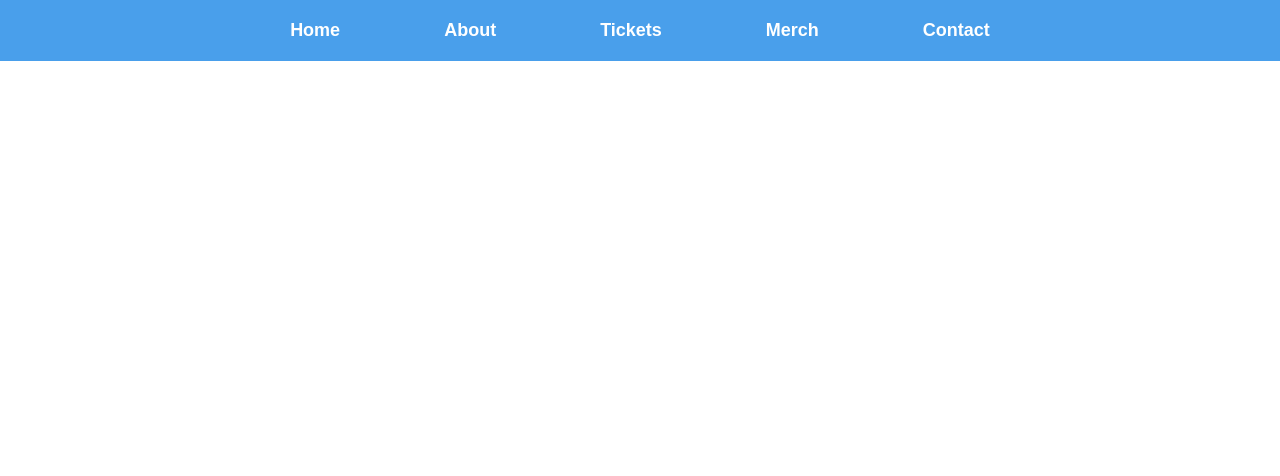
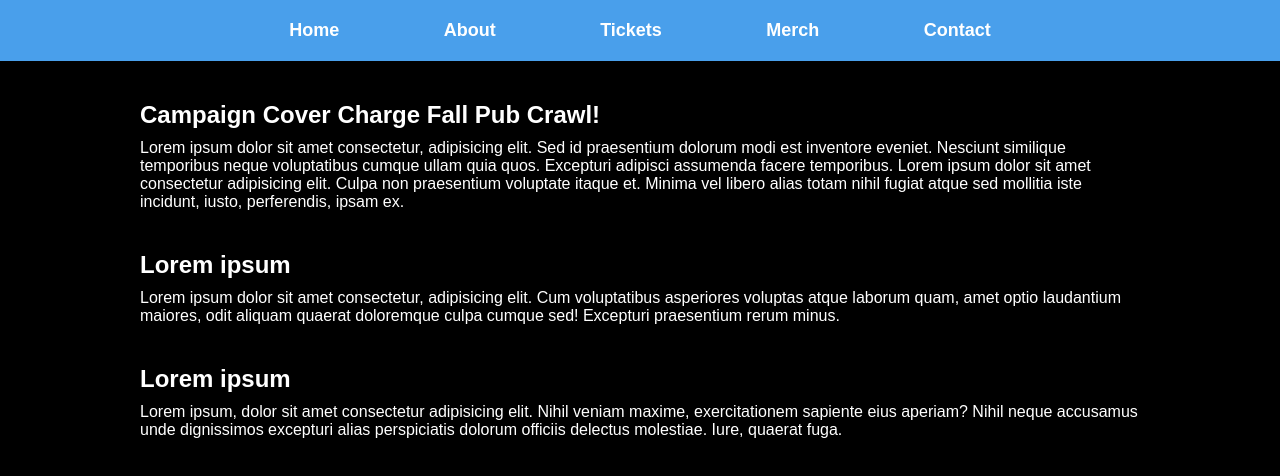
Before and after one commit to cwaycarter/assignment4, a plain HTML site: page index.html in a window 1280 px wide. Drawn offline with Linux system fonts and the light colour scheme.

Commit message:
Added styling to body, main, and headings

```diff
--- a/css/styles.css
+++ b/css/styles.css
@@ -13,9 +13,14 @@ Universal Styling
     border: 0;
 }
 
+body {
+    font-family: sans-serif;
+    color: white;
+    background: black;
+}
+
 header {
     background: #499feb;
-    color: white;
     padding: 20px;
     text-align: center;
 }
@@ -23,7 +28,6 @@ header {
 header a {
     color: white;
     text-decoration: none;
-    font-family: sans-serif;
     font-weight: bold;
     font-size: 18px;
 }
@@ -32,3 +36,17 @@ header li {
     display: inline-block;
     margin: 0 50px;
 }
+
+main {
+    max-width: 1000px;
+    margin: 0 auto;
+}
+
+section {
+    margin: 40px 0;
+}
+
+h1,
+h2 {
+    margin-bottom: 10px;
+}
--- a/index.html
+++ b/index.html
@@ -24,6 +24,33 @@
         </nav>
     </header>
 
+    <main>
+
+        <section>
+            <h1>Campaign Cover Charge Fall Pub Crawl!</h1>
+
+            <p>Lorem ipsum dolor sit amet consectetur, adipisicing elit. Sed id praesentium dolorum modi est inventore eveniet. Nesciunt similique temporibus neque voluptatibus cumque ullam quia quos. Excepturi adipisci assumenda facere temporibus. Lorem
+                ipsum dolor sit amet consectetur adipisicing elit. Culpa non praesentium voluptate itaque et. Minima vel libero alias totam nihil fugiat atque sed mollitia iste incidunt, iusto, perferendis, ipsam ex.</p>
+        </section>
+
+        <section>
+
+            <h2>Lorem ipsum</h2>
+
+            <p>Lorem ipsum dolor sit amet consectetur, adipisicing elit. Cum voluptatibus asperiores voluptas atque laborum quam, amet optio laudantium maiores, odit aliquam quaerat doloremque culpa cumque sed! Excepturi praesentium rerum minus.</p>
+
+        </section>
+
+        <section>
+            <h2>Lorem ipsum</h2>
+
+            <p>Lorem ipsum, dolor sit amet consectetur adipisicing elit. Nihil veniam maxime, exercitationem sapiente eius aperiam? Nihil neque accusamus unde dignissimos excepturi alias perspiciatis dolorum officiis delectus molestiae. Iure, quaerat fuga.</p>
+        </section>
+
+
+
+    </main>
+
 </body>
 
 </html>
```
